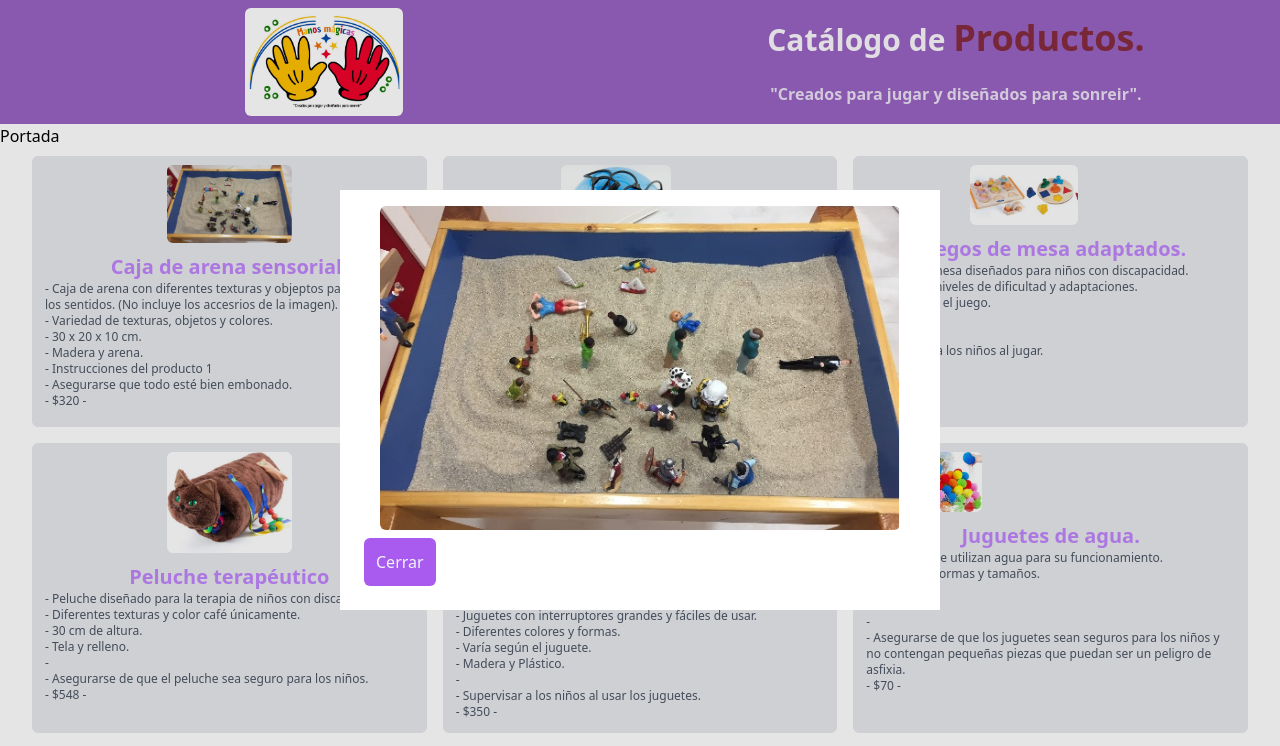
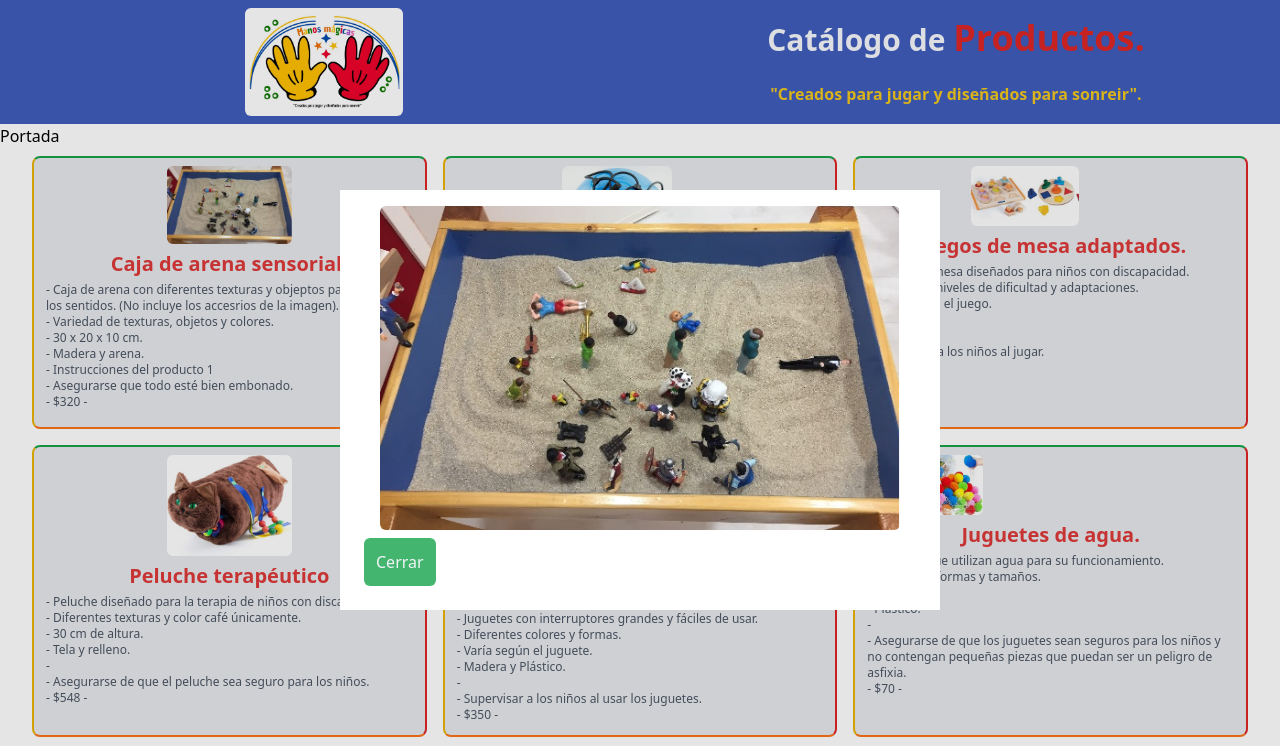
Before and after one commit to yahir140306/catalogoProductos, an Astro site: page / in a window 1280 px wide. Both pictures are taken after a click on the button 229 px from the left and 204 px from the top of the page. Shown: the top 746 px of the page. Built offline with nearby package versions, Linux system fonts and the light colour scheme; Astro itself is replaced by a stand-in of ours.

Commit message:
cambiar colores de fondo en el pie de página y encabezado, ajustar estilos en tarjetas de productos

```diff
--- a/src/components/Footer.astro
+++ b/src/components/Footer.astro
@@ -4,7 +4,7 @@
 import Social from '../components/Social.astro';
 ---
 
-<footer class="w-full p-4 text-center mx-auto bg-purple-800/70">
+<footer class="w-full p-4 text-center mx-auto bg-blue-800/95">
     <p class="font-semibold text-lg text-slate-100">Mercadotecnia - Integrantes:</p>
     <ul>
         <Social />
--- a/src/components/Header.astro
+++ b/src/components/Header.astro
@@ -1,13 +1,13 @@
-<header class="p-2 grid grid-cols-2 items-center bg-purple-800/70">
+<header class="p-2 grid grid-cols-2 items-center bg-blue-800/85">
   <article>
     <img src="/logo.jpg" alt="logo" class="w-1/2 rounded-md m-auto md:w-1/4" />
   </article>
   <article class="text-center">
     <h1 class="text-white/95 text-3xl font-bold">
-      Catálogo de <span class="text-red-900/80 text-4xl">Productos.</span>
+      Catálogo de <span class="text-red-600 text-4xl">Productos.</span>
     </h1>
     <br />
-    <strong class="text-white/80"
+    <strong class="text-yellow-400/95"
       >"Creados para jugar y diseñados para sonreir".</strong
     >
   </article>
--- a/src/components/Products/Card.astro
+++ b/src/components/Products/Card.astro
@@ -28,7 +28,7 @@ import "./Productos";
               />
               <button
                 autofocus
-                class="p-3 bg-purple-600/80 rounded-md m-2 text-slate-100"
+                class="p-3 bg-green-600/80 rounded-md m-2 text-slate-100"
               >
                 Cerrar
               </button>
@@ -41,11 +41,11 @@ import "./Productos";
               />
             </button>
           </section>
-          <section class="text-gray-600 m-1 text-xs ">
-            <h2 class="text-xl text-center font-bold text-purple-400">
+          <section>
+            <h2 class="text-xl text-center font-bold text-red-700">
               {nombre}
             </h2>
-            <div>
+            <div class="text-gray-600 m-1 text-xs">
               <ul>
                 <li>- {descripcion}</li>
                 <li>- {caracteristicas}</li>
--- a/src/components/Products/example.astro
+++ b/src/components/Products/example.astro
@@ -5,7 +5,7 @@ import { PRODUCTOS } from "./Productos";
 <section class="ml-6 mr-6 block md:grid grid-cols-3">
   {PRODUCTOS.map((producto, index) => (
     <article
-      class="bg-gray-200 m-2 flex items-center border rounded-md p-2 text-wrap md:block"
+      class="bg-gray-200 m-2 items-center border-2 rounded-lg border-s-yellow-500 border-e-red-600 border-t-green-600 border-b-orange-500 p-2 text-wrap md:block"
 
     >
       <section>
@@ -13,11 +13,11 @@ import { PRODUCTOS } from "./Productos";
         <dialog id={`dialog-${index}`} class="p-4">
           <img
             src={producto.foto}
-            alt={producto.descripcion}
+              alt={producto.descripcion}
             class="object-cover rounded-md m-auto w-11/12"
           />
           <button
-            class="p-3 bg-purple-600/80 rounded-md m-2 text-slate-100"
+            class="p-3 bg-green-600/80 rounded-md m-2 text-slate-100"
             onclick={`document.getElementById('dialog-${index}').close()`}
           >
             Cerrar
@@ -32,11 +32,11 @@ import { PRODUCTOS } from "./Productos";
           />
         </button>
       </section>
-      <section class="text-gray-600 m-1 text-xs ">
-        <h2 class="text-xl text-center font-bold text-purple-400">
+      <section>
+        <h2 class="text-xl text-center font-bold text-red-600/90">
           {producto.nombre}
         </h2>
-        <div>
+        <div class="text-gray-600 m-1 text-xs text-wrap">
           <ul>
             <li>- {producto.descripcion}</li>
             <li>- {producto.caracteristicas}</li>
```
